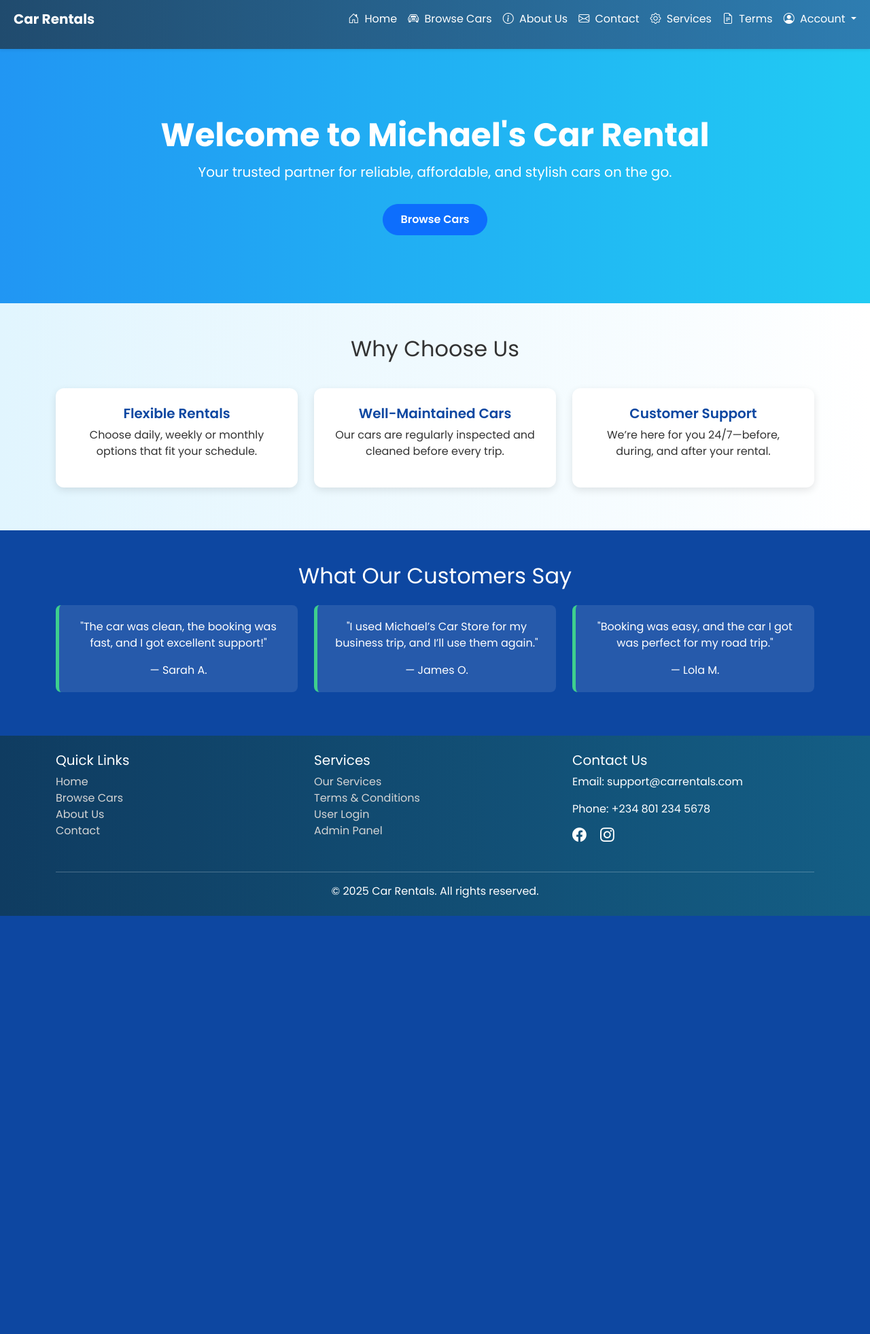
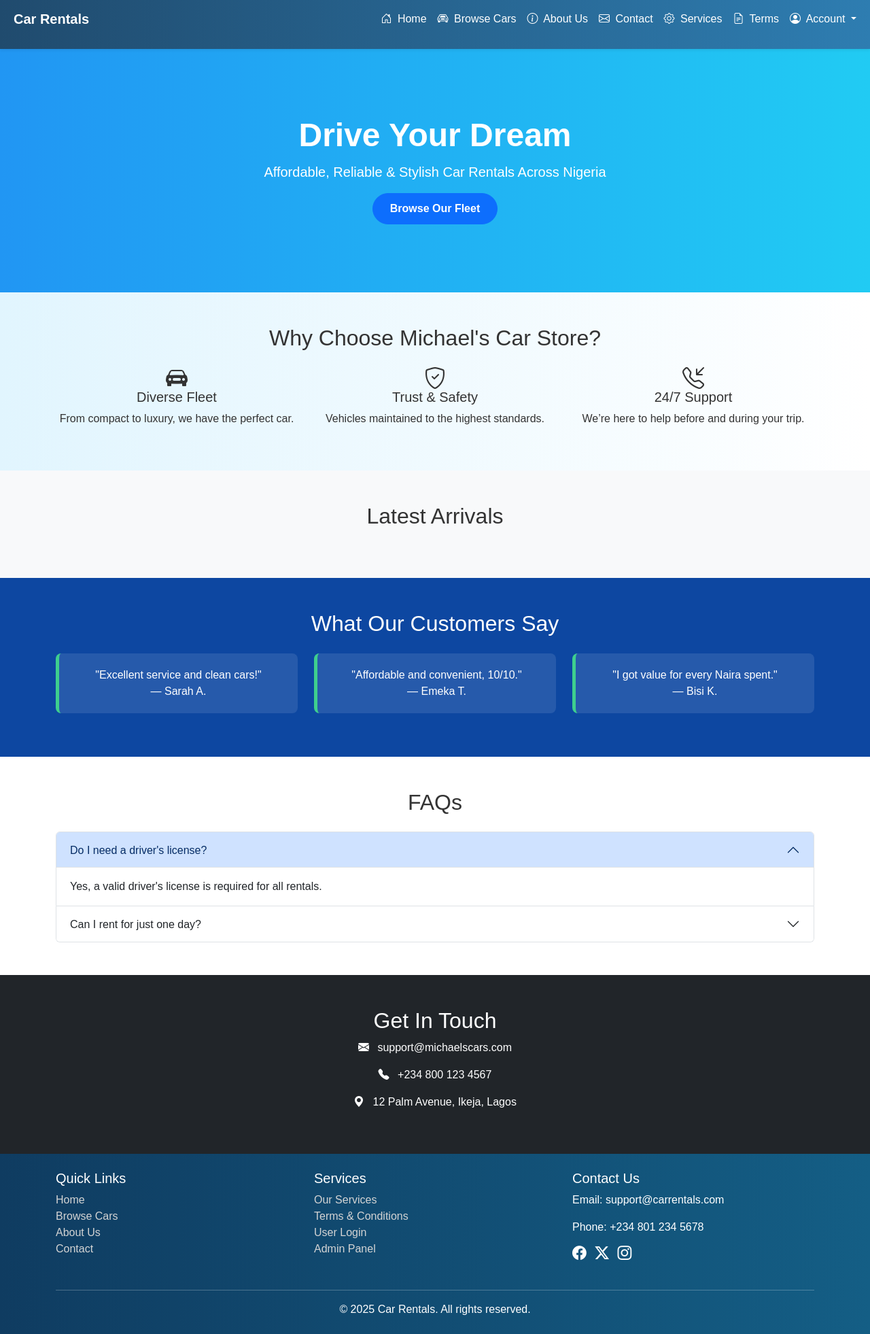
Before and after one commit to Michaelpraise-code/CarRentalApp, a PHP site: page / in a window 1280 px wide. Shown: the whole page at 68% size. Before the commit the page ends 1347 px from the top, so only its background shows below. Run offline with PHP 8.4, Linux system fonts and the light colour scheme; data that the repository does not hold is empty; a stand-in replaces the project's code that opens the database connection.

Commit message:
initial commit

```diff
--- a/index.php
+++ b/index.php
@@ -1,79 +1,98 @@
 <?php include 'components/NavBar.php'; ?>
+<?php require 'config/db-connect.php'; ?>
+
+<?php
+$stmt = $pdo->prepare("SELECT * FROM cars ORDER BY id DESC LIMIT 4");
+$stmt->execute();
+$cars = $stmt->fetchAll(PDO::FETCH_ASSOC);
+?>
+
 <!DOCTYPE html>
 <html lang="en">
 <head>
   <meta charset="UTF-8" />
   <meta name="viewport" content="width=device-width, initial-scale=1" />
-  <title>Home | Car Rental</title>
-
+  <title>Home | Car Rentals</title>
   <link rel="stylesheet" href="assets/bootstrap/dist/css/bootstrap.min.css" />
   <link rel="stylesheet" href="assets/css/index.css" />
-  <link href="https://fonts.googleapis.com/css2?family=Poppins:wght@400;600;700&display=swap" rel="stylesheet" />
+  <link rel="stylesheet" href="https://cdn.jsdelivr.net/npm/bootstrap-icons/font/bootstrap-icons.css">
 </head>
 <body>
 
-  <header class="hero-section text-center text-white">
+<header class="hero-section text-white text-center">
   <div class="container">
-      <h1>Welcome to Michael's Car Rental</h1>
-      <p>Your trusted partner for reliable, affordable, and stylish cars on the go.</p>
-      <a href="cars.php" class="btn btn-primary mt-3">Browse Cars</a>
+    <h1>Drive Your Dream</h1>
+    <p>Affordable, Reliable & Stylish Car Rentals Across Nigeria</p>
+    <a href="cars.php" class="btn btn-primary">Browse Our Fleet</a>
   </div>
 </header>
 
-  <section class="features container text-center my-5">
-    <h2>Why Choose Us</h2>
+<section class="why-us text-center py-5">
+  <div class="container">
+    <h2>Why Choose Michael's Car Store?</h2>
     <div class="row mt-4">
-      <div class="col-md-4">
-        <div class="feature-box">
-          <h5>Flexible Rentals</h5>
-          <p>Choose daily, weekly or monthly options that fit your schedule.</p>
+      <div class="col-md-4"><i class="bi bi-car-front-fill fs-2 mb-2"></i><h5>Diverse Fleet</h5><p>From compact to luxury, we have the perfect car.</p></div>
+      <div class="col-md-4"><i class="bi bi-shield-check fs-2 mb-2"></i><h5>Trust & Safety</h5><p>Vehicles maintained to the highest standards.</p></div>
+      <div class="col-md-4"><i class="bi bi-telephone-inbound fs-2 mb-2"></i><h5>24/7 Support</h5><p>We’re here to help before and during your trip.</p></div>
     </div>
   </div>
-      <div class="col-md-4">
-        <div class="feature-box">
-          <h5>Well-Maintained Cars</h5>
-          <p>Our cars are regularly inspected and cleaned before every trip.</p>
+</section>
+
+<section class="latest-cars py-5 bg-light">
+  <div class="container">
+    <h2 class="text-center mb-4">Latest Arrivals</h2>
+    <div class="row">
+      <?php foreach($cars as $car): ?>
+        <div class="col-md-3 mb-4">
+          <div class="car-box p-3 rounded shadow-sm bg-white">
+            <img src="<?= $car['image'] ?? 'assets/images/default-car.jpg' ?>" class="img-fluid mb-2" alt="Car Image">
+            <h6><?= $car['make'] ?> <?= $car['model'] ?></h6>
+            <p><?= $car['year'] ?> • ₦<?= number_format($car['daily_rate']) ?>/day</p>
+            <a href="car.php?id=<?= $car['id'] ?>" class="btn btn-outline-primary btn-sm">View</a>
           </div>
         </div>
-      <div class="col-md-4">
-        <div class="feature-box">
-          <h5>Customer Support</h5>
-          <p>We’re here for you 24/7—before, during, and after your rental.</p>
-        </div>
+      <?php endforeach; ?>
     </div>
   </div>
 </section>
 
 <section class="testimonials text-white py-5">
   <div class="container text-center">
-      <h2 class="mb-4">What Our Customers Say</h2>
-      <div class="row">
-        <div class="col-md-4">
-          <blockquote>
-            <p>"The car was clean, the booking was fast, and I got excellent support!"</p>
-            <footer>— Sarah A.</footer>
-          </blockquote>
+    <h2>What Our Customers Say</h2>
+    <div class="row mt-4">
+      <div class="col-md-4"><blockquote>"Excellent service and clean cars!"<footer>— Sarah A.</footer></blockquote></div>
+      <div class="col-md-4"><blockquote>"Affordable and convenient, 10/10."<footer>— Emeka T.</footer></blockquote></div>
+      <div class="col-md-4"><blockquote>"I got value for every Naira spent."<footer>— Bisi K.</footer></blockquote></div>
     </div>
-        <div class="col-md-4">
-          <blockquote>
-            <p>"I used Michael’s Car Store for my business trip, and I’ll use them again."</p>
-            <footer>— James O.</footer>
-          </blockquote>
   </div>
-        <div class="col-md-4">
-          <blockquote>
-            <p>"Booking was easy, and the car I got was perfect for my road trip."</p>
-            <footer>— Lola M.</footer>
-          </blockquote>
+</section>
+
+<section class="faq-section py-5 bg-white">
+  <div class="container">
+    <h2 class="text-center mb-4">FAQs</h2>
+    <div class="accordion" id="faqAccordion">
+      <div class="accordion-item">
+        <h2 class="accordion-header"><button class="accordion-button" type="button" data-bs-toggle="collapse" data-bs-target="#faq1">Do I need a driver's license?</button></h2>
+        <div id="faq1" class="accordion-collapse collapse show" data-bs-parent="#faqAccordion"><div class="accordion-body">Yes, a valid driver's license is required for all rentals.</div></div>
+      </div>
+      <div class="accordion-item">
+        <h2 class="accordion-header"><button class="accordion-button collapsed" type="button" data-bs-toggle="collapse" data-bs-target="#faq2">Can I rent for just one day?</button></h2>
+        <div id="faq2" class="accordion-collapse collapse" data-bs-parent="#faqAccordion"><div class="accordion-body">Yes, our rentals start from a 24-hour period.</div></div>
       </div>
     </div>
   </div>
 </section>
 
+<section class="contact-info py-5 text-white bg-dark text-center">
+  <div class="container">
+    <h2>Get In Touch</h2>
+    <p><i class="bi bi-envelope-fill me-2"></i> support@michaelscars.com</p>
+    <p><i class="bi bi-telephone-fill me-2"></i> +234 800 123 4567</p>
+    <p><i class="bi bi-geo-alt-fill me-2"></i> 12 Palm Avenue, Ikeja, Lagos</p>
+  </div>
+</section>
+
 <?php include 'footer.php'; ?>
-
-
 <script src="assets/bootstrap/dist/js/bootstrap.bundle.min.js"></script>
-
 </body>
 </html>
```
Lines whose indentation alone changed are shown as unchanged.
